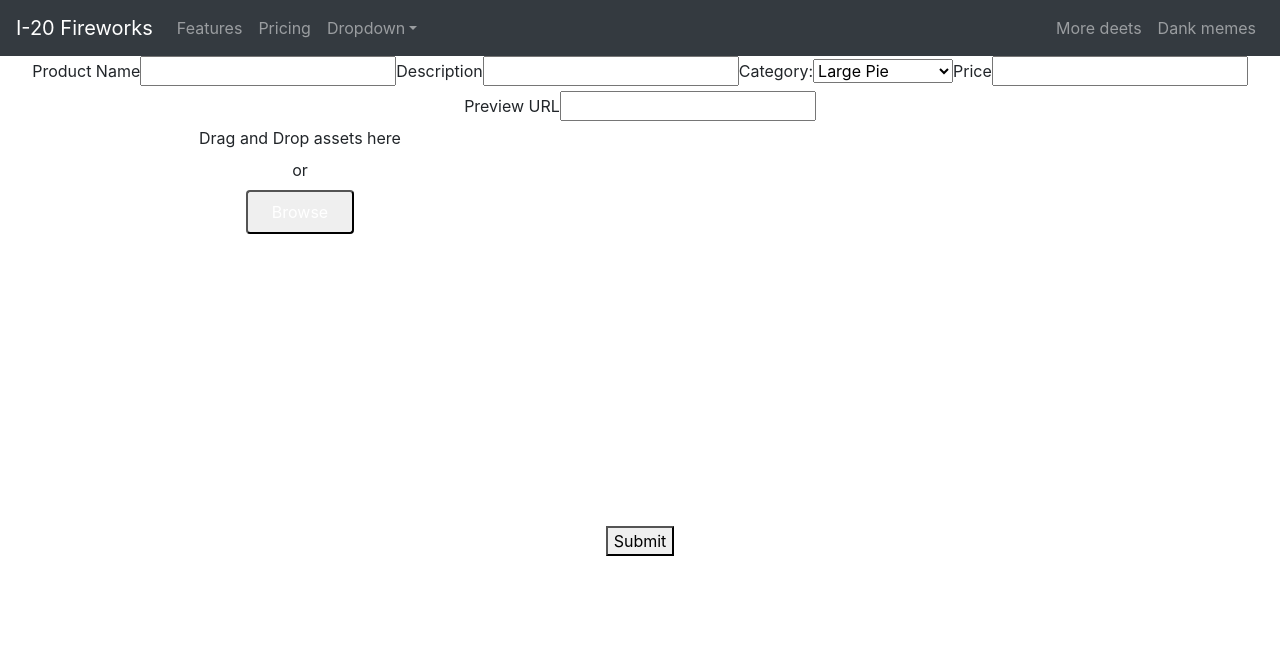
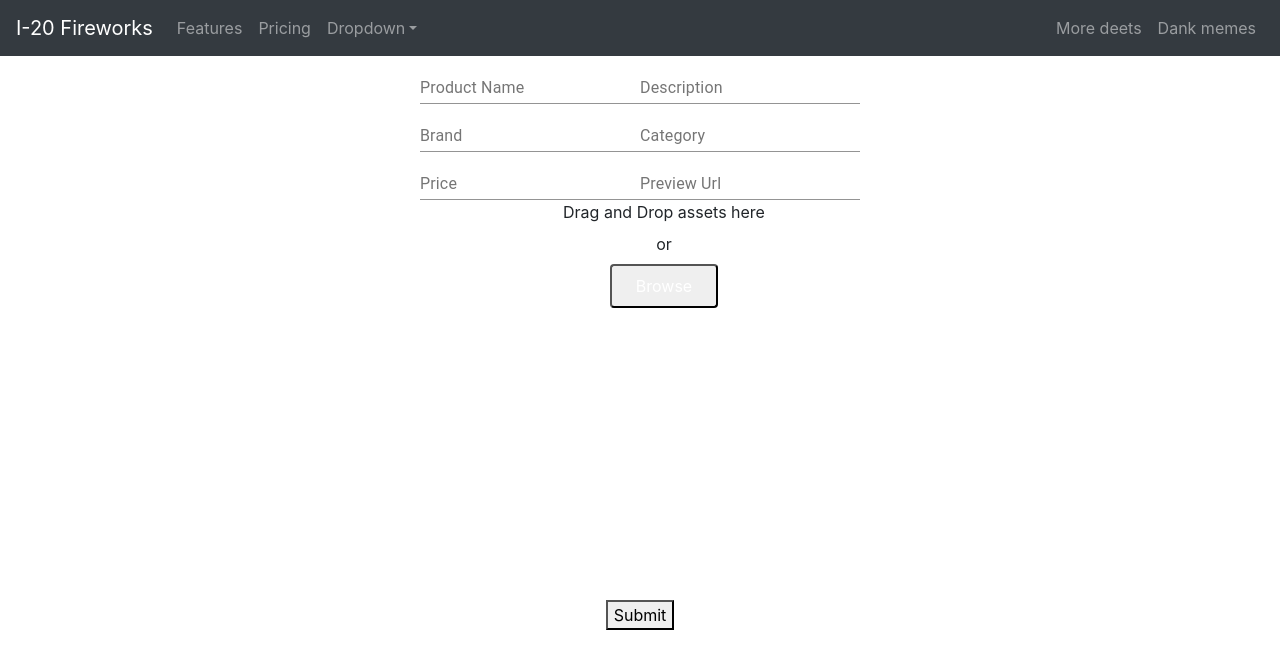
Before and after one commit to xtreme6007/I-20FireWorksMain, a React (Create React App) app in the folder client/: page /admin/postNew in a window 1280 px wide. Shown: the top 668 px of the page. Built offline with nearby package versions, Linux system fonts and the light colour scheme; the HTML template or start-up script is replaced by a standard one; what cloudinary-core would draw is missing.

Commit message:
filter page now functioning correctly as well as filter, currently adding stylying and and validation to admin post a product form

```diff
--- a/client/package.json
+++ b/client/package.json
@@ -13,6 +13,7 @@
     "axios": "^0.21.1",
     "bootstrap": "^4.6.0",
     "cloudinary-react": "^1.7.0",
+    "formik": "^2.2.6",
     "next": "^10.1.3",
     "react": "^17.0.2",
     "react-bootstrap": "^1.5.2",
--- a/client/src/Components/Admin/postNew/index.js
+++ b/client/src/Components/Admin/postNew/index.js
@@ -1,7 +1,10 @@
 import React from "react";
 import { useState, useEffect, useRef } from "react";
 import Axios from "axios";
-import ImageUploader from "../../ImageUploader"
+import ImageUploader from "../../ImageUploader";
+import { useFormik } from "formik";
+import Container from "@material-ui/core/Container";
+import TextField from "@material-ui/core/TextField";
 
 export default function PostNew() {
   const [productName, setProductName] = useState("");
@@ -9,88 +12,108 @@ export default function PostNew() {
   const [price, setPrice] = useState("");
   const [url, setUrl] = useState("");
   const [description, setDescription] = useState("");
+  const [image, setImage] = useState();
   const [progress, setProgress] = useState(0);
   let title;
 
-  const submitProduct = () => {
-    Axios.post("http://localhost:3001/api/admin/postNew", {
-      name: productName,
-      category: category,
-      price: price,
-      previewUrl: url,
-      description: description,
-    }).then(() => {
-      alert("Succseful Insert");
-    });
-  };
+  // const submitProduct = () => {
+  //   Axios.post("http://localhost:3001/api/admin/postNew", {
+  //     name: productName,
+  //     category: category,
+  //     price: price,
+  //     previewUrl: url,
+  //     description: description,
+  //   }).then(() => {
+  //     alert("Succseful Insert");
+  //   });
+  // };
 
-
-
+  const formik = useFormik({
+    initialValues: {
+      productName: "",
+      description: "",
+      brand: "",
+      category: "",
+      price: "",
+      url: "",
+      files: [],
+    },
+    onSubmit: (values) => {
+      Axios.post("http://localhost:3001/api/admin/postNew", {
+        name: formik.values.productName,
+        category: formik.values.category,
+        brand: formik.values.brand,
+        price: formik.values.price,
+        previewUrl: formik.values.url,
+        description: formik.values.description,
+      });
+    },
+  });
 
   return (
-    <>
-      <div className="form">
-        <label>Product Name</label>
-        <input
+    <Container maxWidth="sm">
+      <form onSubmit={formik.handleSubmit}>
+        <TextField
+          id="productName"
+          name="productName"
           type="text"
-          name="productName"
-          onChange={(e) => {
-            setProductName(e.target.value);
-            title = e.target.value
-          }}
-        ></input>
-        <label>Description</label>
-        <input
+          onChange={formik.handleChange}
+          value={formik.values.productName}
+          label="Product Name"
+        />
+
+        <TextField
+          id="description"
+          name="description"
           type="text"
-          name="description"
-          onChange={(e) => {
-            setDescription(e.target.value);
-            title = e.target.value
-          }}
-        ></input>
-        <label>Category:</label>
-        <select
-          type="select"
+          onChange={formik.handleChange}
+          value={formik.values.description}
+          label="Description"
+        />
+
+        <TextField
+          id="brand"
+          name="brand"
+          type="text"
+          onChange={formik.handleChange}
+          value={formik.values.brand}
+          label="Brand"
+        />
+        <TextField
+          id="category"
           name="category"
-          onChange={(e) => {
-            setCategory(e.target.value);
-          }}
-        >
-          <option>Large Pie</option>
-          <option>Medium Pie</option>
-          <option>Small Pie</option>
-          <option>Artilleray Shells</option>
-          <option>Foutain</option>
-          <option>Novelty</option>
-        </select>
-        <label>Price</label>
-        <input
           type="text"
+          onChange={formik.handleChange}
+          value={formik.values.category}
+          label="Category"
+        />
+
+        <TextField
+          id="price"
           name="price"
-          onChange={(e) => {
-            setPrice(e.target.value);
-          }}
-        ></input>
-        <label>Preview URL</label>
-        <input
           type="text"
-          name="URL"
-          onChange={(e) => {
-            setUrl(e.target.value);
-          }}
-        ></input>
+          onChange={formik.handleChange}
+          value={formik.values.price}
+          label="Price"
+        />
 
-        <ImageUploader prodName = {productName}/>
+        <TextField
+          id="url"
+          name="url"
+          type="text"
+          onChange={formik.handleChange}
+          value={formik.values.url}
+          label="Preview Url"
+        />
 
-        <button
-          onClick={() => {
-            submitProduct();
-          }}
-        >
-          Submit
-        </button>
+        <ImageUploader
+          prodName={formik.values.productName}
+          value={formik.values.files}
+          onChange={formik.handleChange}
+        />
 
-      </div>
-    </>
+        <button type="submit">Submit</button>
+      </form>
+    </Container>
   );
 }
--- a/client/src/Components/SearchMenu/index.js
+++ b/client/src/Components/SearchMenu/index.js
@@ -106,22 +106,19 @@ export default function PrimarySearchAppBar(props) {
   const [state, setState] = React.useState({ left: false });
   const [categoryList, setCategoryList] = useState([]);
   const [brandList, setBrandList] = useState([]);
-
+  const [checkedArray, setCheckedArray] = React.useState([]);
   const isMenuOpen = Boolean(anchorEl);
   const isMobileMenuOpen = Boolean(mobileMoreAnchorEl);
 
   useEffect(() => {
     Axios.get("http://localhost:3001/api/getBrands").then((res) => {
       setBrandList(res.data);
-      //   setState({...state, [brandList] : res.data})
     });
 
     Axios.get("http://localhost:3001/api/getCategories").then((res) => {
       setCategoryList(res.data);
-      //   setState({...state, [brandList] : res.data})
-      console.log("after api call", res.data);
     });
-  }, []);
+  }, [checkedArray]);
 
   const toggleDrawer = (anchor, openDrawer) => (event) => {
     if (
@@ -131,9 +128,10 @@ export default function PrimarySearchAppBar(props) {
       return;
     }
     setState({ ...state, [anchor]: openDrawer });
+    if (openDrawer === true) {
+      props.drawerHandle();
+    }
   };
-
-
 
   const handleClick = () => {
     setOpenBrand(!openBrand);
@@ -164,12 +162,18 @@ export default function PrimarySearchAppBar(props) {
               {brandList.map((item) => (
                 <li key={item.brand_name}>
                   {" "}
-                  <input type= "checkbox" value={item.brand_name}
-                    onClick={() => props.onFilter(item.brand_name)}
-                    checked="true"
-                   />
-                    {item.brand_name}
-
+                  <input
+                    type="checkbox"
+                    value={item.brand_name}
+                    onChange={() => {
+                      setCheckedArray((checked) => [
+                        ...checked,
+                        item.brand_name,
+                      ]);
+                      props.onFilter(item.brand_name);
+                    }}
+                  />
+                  {item.brand_name}
                 </li>
               ))}
             </div>
@@ -193,11 +197,12 @@ export default function PrimarySearchAppBar(props) {
             <div>
               {categoryList.map((item) => (
                 <li key={item.Type}>
-                  <input type= "checkbox" value={item.Type}
+                  <input
+                    type="checkbox"
+                    value={item.Type}
                     onClick={() => props.categoryFilter(item.Type)}
-                   />
-                    {item.Type}
-
+                  />
+                  {item.Type}
                 </li>
               ))}
             </div>
@@ -205,14 +210,6 @@ export default function PrimarySearchAppBar(props) {
         </Collapse>
       </List>
       <Divider />
-
-      <List>
-        {["All mail", "Trash", "Spam"].map((text, index) => (
-          <ListItem button key={text}>
-            <ListItemText primary={text} />
-          </ListItem>
-        ))}
-      </List>
     </div>
   );
 
@@ -236,7 +233,6 @@ export default function PrimarySearchAppBar(props) {
                   anchor={anchor}
                   open={state[anchor]}
                   onClose={toggleDrawer(anchor, false)}
-
                 >
                   {list(anchor)}
                 </Drawer>
--- a/client/src/Pages/SearchPage/index.js
+++ b/client/src/Pages/SearchPage/index.js
@@ -10,13 +10,14 @@ export default function SearchPage() {
   const [productList, setProductList] = useState([]);
   const [brandFilter, setBrandFilter] = useState([]);
   const [categoryFilter, setCategoryFilter] = useState([]);
+  const [checked, setChecked] = useState({});
 
   useEffect(() => {
     Axios.get("http://localhost:3001/api/getProducts").then((response) => {
       console.log(response.data);
       setProductList(response.data);
       console.log("Brand Filter", brandFilter);
-      console.log(categoryFilter)
+      console.log(categoryFilter);
     });
     // setBrandFilter(brandFilter)
   }, [brandFilter, categoryFilter]);
@@ -29,12 +30,11 @@ export default function SearchPage() {
           return val;
         });
       setBrandFilter(newList);
-      console.log("NewList",newList);
+      console.log("NewList", newList);
     } else {
       setBrandFilter([...brandFilter, brand]);
     }
   };
-
 
   const onFilterCategory = (category) => {
     if (categoryFilter.includes(category)) {
@@ -48,7 +48,12 @@ export default function SearchPage() {
     } else {
       setCategoryFilter([...categoryFilter, category]);
     }
-    console.log(categoryFilter)
+    console.log(categoryFilter);
+  };
+
+  const handleDrawer = () => {
+    setBrandFilter([]);
+    setCategoryFilter([]);
   };
 
   return (
@@ -58,10 +63,15 @@ export default function SearchPage() {
           onFilter={onFilterBrand}
           brandFilter={brandFilter}
           categoryFilter={onFilterCategory}
+          drawerHandle={handleDrawer}
         />
         <CardGroup>
           {productList.map((val) => {
-            if ((brandFilter.includes(val.brand) || brandFilter.length === 0) && (categoryFilter.includes(val.category) || categoryFilter.length ===0)) {
+            if (
+              (brandFilter.includes(val.brand) || brandFilter.length === 0) &&
+              (categoryFilter.includes(val.category) ||
+                categoryFilter.length === 0)
+            ) {
               return (
                 <CustomCard
                   name={val.name}
```
Also changed, not shown: 2 other files (tests, documents, lock files or other folders).
